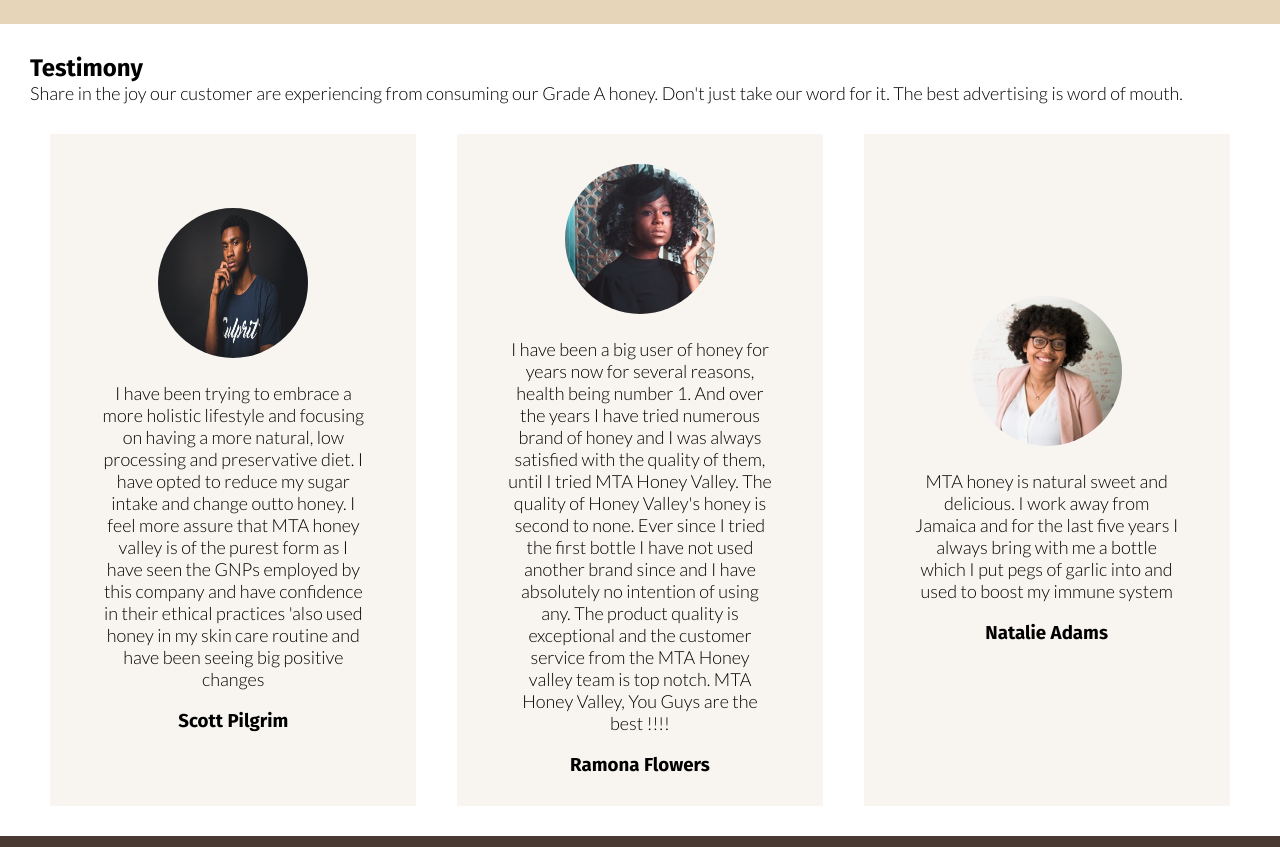
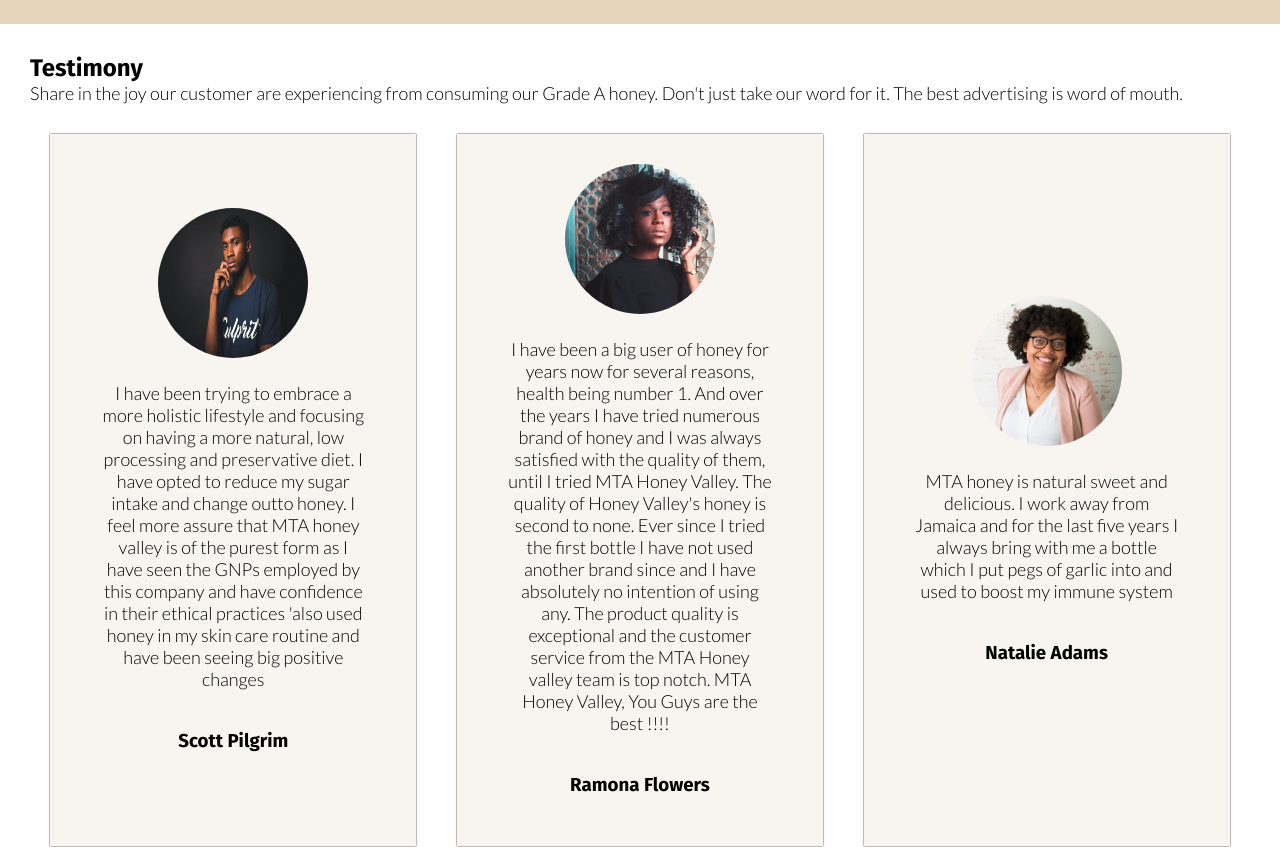
Before and after one commit to Iceofspade/honey_valley, a plain HTML site: page index.html in a window 1280 px wide. Shown: the part 1760-2607 px from the top of the page. Drawn offline with Linux system fonts and the light colour scheme.

Commit message:
added shadows

```diff
--- a/stylesheet.css
+++ b/stylesheet.css
@@ -229,6 +229,7 @@
     background-color: #f8f5f1;
     text-align: center;
     transition: all 0.3 ease 0s;
+    box-shadow: 0px 0px 1.5px 0px black;
 
 }
 .testimony:hover{
@@ -247,7 +248,7 @@
 height: 150px;
 border-radius: 100px;
 }
-.testimony p, .testimonyh3{
+.testimony p, .testimony h3{
     padding: 20px;
     text-align: center;
 }
```
